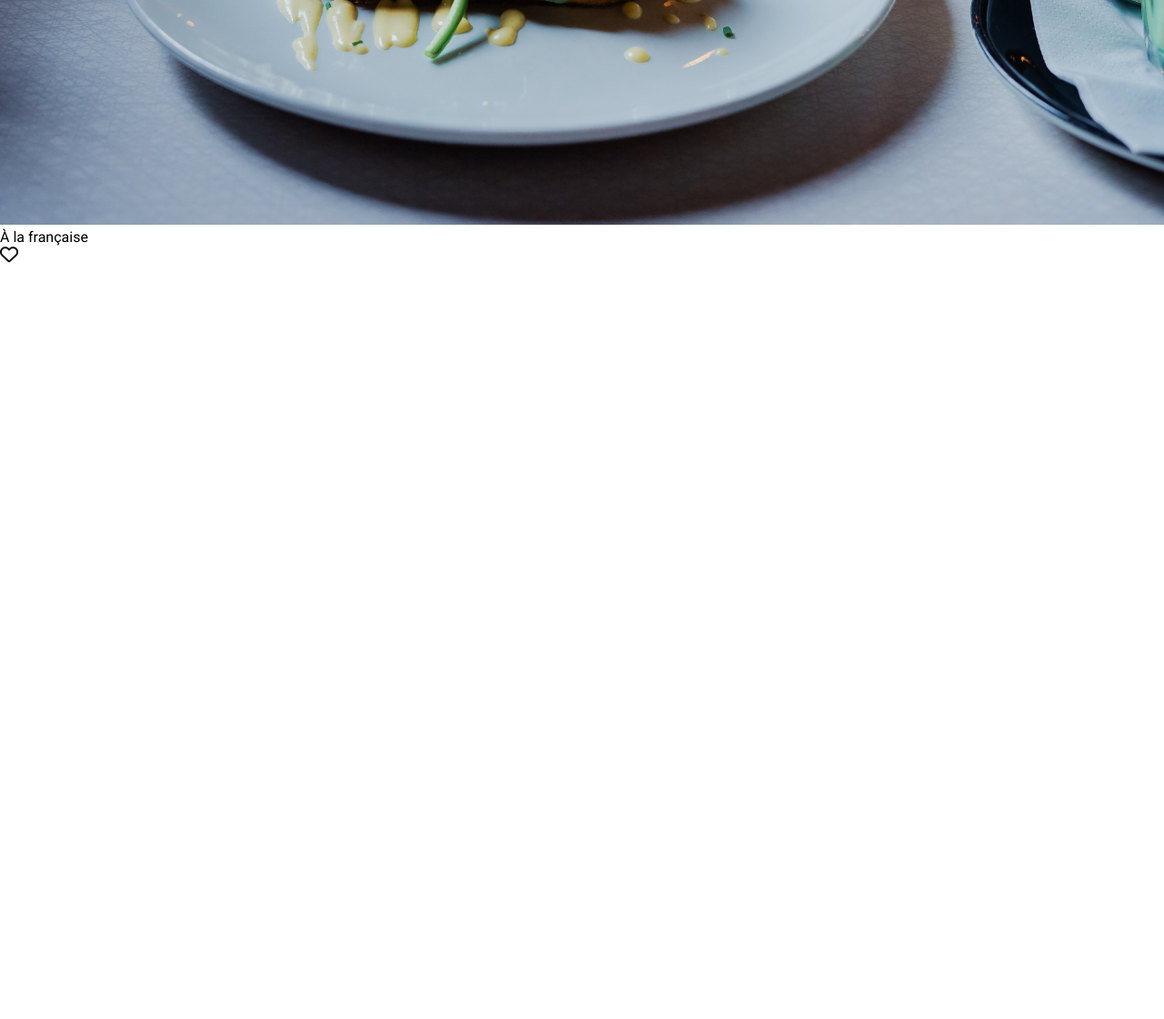
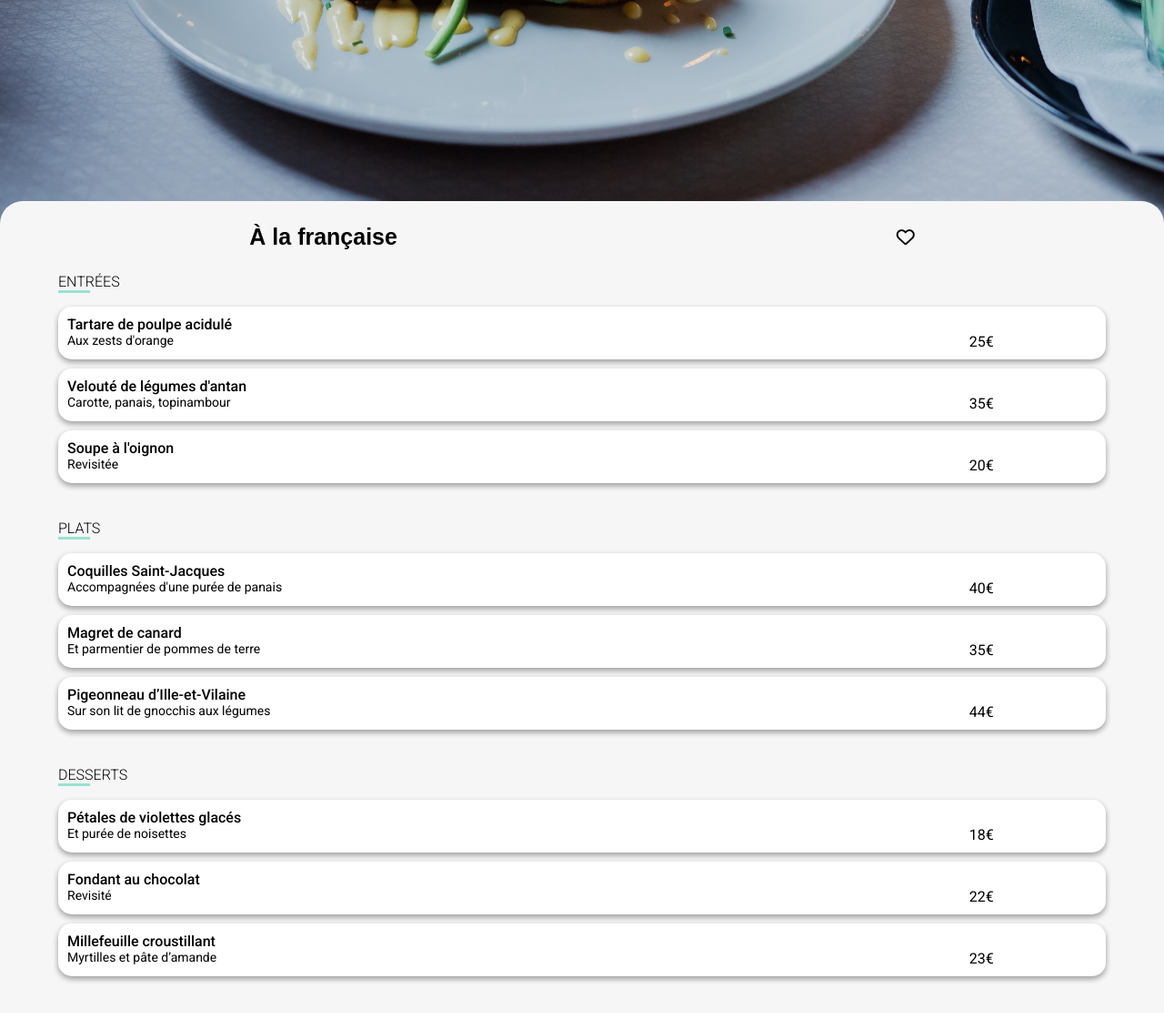
Before and after one commit to FrSenpai/AlexandreParjouet_3_31052021, a website: page src/components/french_menu.html in a window 1280 px wide. Shown: the part 724-1844 px from the top of the page at 91% size. Before the commit the page ends 1024 px from the top, so only its background shows below. Drawn offline with Linux system fonts and the light colour scheme; a web font is replaced by a local one.

Commit message:
menu page html skeleton

```diff
--- a/src/components/french_menu.html
+++ b/src/components/french_menu.html
@@ -24,13 +24,69 @@
             <figure>
                 <img src="/src/public/img/restaurants/toa-heftiba-DQKerTsQwi0-unsplash.jpg" alt="Restaurant à la française - Ohmyfood">
                 <figcaption>
-                    <p>À la française</p>
+                    <h2>À la française</h2>
                     <i class="far fa-heart heart">
                         <i class="fas fa-heart heart-color"></i>
                     </i>
                 </figcaption>
             </figure>
+        </section>
 
+        <section class="ctnMenus">
+            <section class="menu">
+               <h3>Entrées</h3>
+               <span class="underTitle"></span>
+               <ul>
+                   <li>
+                       <p class="bold">Tartare de poulpe acidulé</p>
+                       <div class="rowPrice"><p>Aux zests d'orange</p><span>25€</span></div>
+                   </li>
+                   <li>
+                    <p class="bold">Velouté de légumes d'antan</p>
+                    <div class="rowPrice"><p>Carotte, panais, topinambour</p><span>35€</span></div>
+                   </li>
+                   <li>
+                    <p class="bold">Soupe à l'oignon</p>
+                    <div class="rowPrice"><p>Revisitée</p><span>20€</span></div>
+                   </li>
+               </ul>
+            </section>
+            <section class="menu">
+                <h3>Plats</h3>
+                <span class="underTitle"></span>
+                <ul>
+                    <li>
+                        <p class="bold">Coquilles Saint-Jacques</p>
+                        <div class="rowPrice"><p>Accompagnées d'une purée de panais</p><span>40€</span></div>
+                    </li>
+                    <li>
+                     <p class="bold">Magret de canard</p>
+                     <div class="rowPrice"><p>Et parmentier de pommes de terre</p><span>35€</span></div>
+                    </li>
+                    <li>
+                     <p class="bold">Pigeonneau d’Ille-et-Vilaine</p>
+                     <div class="rowPrice"><p>Sur son lit de gnocchis aux légumes</p><span>44€</span></div>
+                    </li>
+                </ul>
+             </section>
+             <section class="menu">
+                <h3>Desserts</h3>
+                <span class="underTitle"></span>
+                <ul>
+                    <li>
+                        <p class="bold">Pétales de violettes glacés</p>
+                        <div class="rowPrice"><p>Et purée de noisettes</p><span>18€</span></div>
+                    </li>
+                    <li>
+                     <p class="bold">Fondant au chocolat</p>
+                     <div class="rowPrice"><p>Revisité</p><span>22€</span></div>
+                    </li>
+                    <li>
+                     <p class="bold">Millefeuille croustillant</p>
+                     <div class="rowPrice"><p>Myrtilles et pâte d’amande</p><span>23€</span></div>
+                    </li>
+                </ul>
+             </section>
         </section>
     </main>
 </body>
--- a/src/sass/layout/_menuBanner.scss
+++ b/src/sass/layout/_menuBanner.scss
@@ -1,11 +1,27 @@
 .menuBanner {
     figure {
+        background-color: $primary-color;
         img {
             width: 100%;
         }
 
         figcaption {
-
+            display: flex;
+            flex-direction: row;
+            align-items: center;
+            justify-content: space-around;
+            background-color: $primary-color;
+            position: relative;
+            top: -30px;
+            border-radius: 25px;
+            padding: 25px 0px;
+            h2 {
+                font-family: 'Shrikhand', Arial, Helvetica, sans-serif;
+            }
+            //reset margin inherited by css components
+            .fa-heart{
+                margin: 0;
+            }
         }
     }
 
--- a/src/sass/pages/_menu.scss
+++ b/src/sass/pages/_menu.scss
@@ -0,0 +1,53 @@
+.ctnMenus {
+    position: relative;
+    top: -30px;
+    display: flex;
+    flex-direction: column;
+    align-items: center;
+    background-color: $primary-color;
+    width: 100%;
+
+    .menu {
+        width: 90%;
+        display: flex;
+        flex-direction: column;
+        margin-bottom: 30px;
+        h3 {
+            font-weight: 300;
+            font-size: 16px;
+            text-transform: uppercase;
+        }
+        .underTitle {
+            width: 35px;
+            height: 3px;
+            background-color: $lightGreen;
+        }
+        ul {
+            margin-top: 15px;
+            list-style: none;
+            li {
+                background-color: white;
+                list-style: none;
+                margin-bottom: 10px;
+                padding: 10px;
+                border-radius: 15px;
+                box-shadow: rgba(0, 0, 0, 0.16) 0px 3px 6px, rgba(0, 0, 0, 0.23) 0px 3px 6px;
+                .rowPrice {
+                    display: flex;
+                    flex-direction: row;
+                    justify-content: space-between;
+                    width: 90%;
+
+                    .bold {
+                        font-weight: bold;
+                        font-size: 16px;
+                    }
+
+                    p {
+                        font-size: 14px;
+                    }
+                }
+            }
+        }
+    }
+}
```
Also changed, not shown: src/public/css/style.css, 1 other file.
